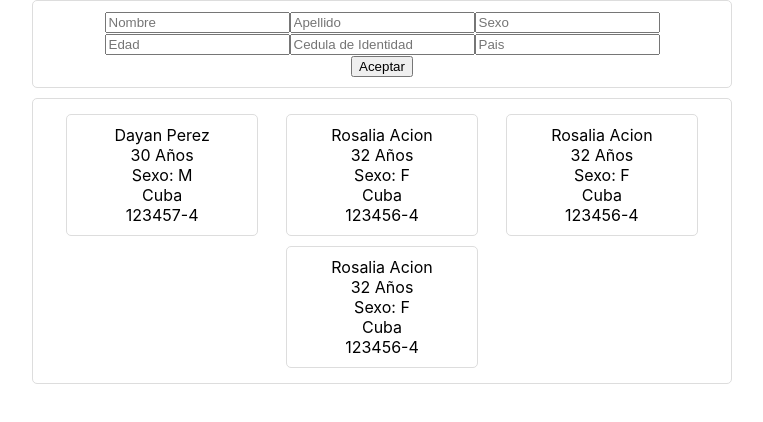
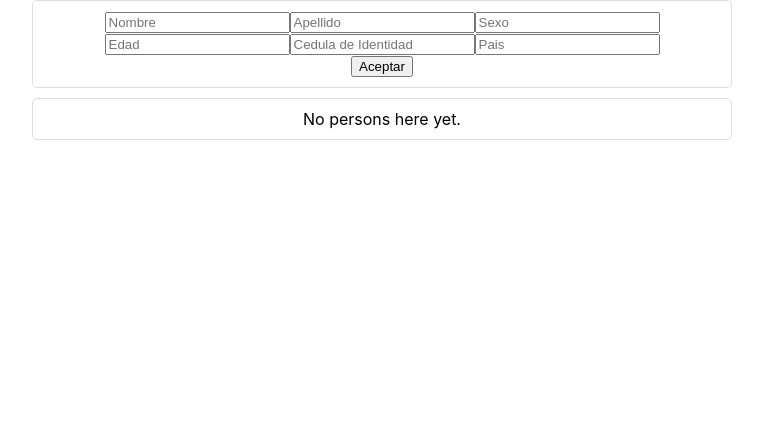
Before and after one commit to rosaliaacion/person-management, a React (Create React App) app: page / in a window 1280 px wide. Shown: the top 422 px of the page, without its empty margins (258-1021 px from the left). Built offline with nearby package versions, Linux system fonts and the light colour scheme.

Commit message:
Progress
-Adding state to App.js to manage persons dynamically.

```diff
--- a/src/App.js
+++ b/src/App.js
@@ -1,3 +1,5 @@
+import { useState } from "react";
+
 import './App.css';
 
 //Importing Components here
@@ -5,48 +7,21 @@ import PersonList from "./components/PersonList";
 import NewPerson from './components/NewPerson';
 
 function App() {
-  const dummyPersons = [
-    {
-      name: 'Dayan',
-      last_name: 'Perez',
-      age: 30,
-      sex: 'M',
-      country: 'Cuba',
-      ci: '123457-4'
-    },
-    {
-      name: 'Rosalia',
-      last_name: 'Acion',
-      age: 32,
-      sex: 'F',
-      country: 'Cuba',
-      ci: '123456-4'
-    },
-    {
-      name: 'Rosalia',
-      last_name: 'Acion',
-      age: 32,
-      sex: 'F',
-      country: 'Cuba',
-      ci: '123456-4'
-    },
-    {
-      name: 'Rosalia',
-      last_name: 'Acion',
-      age: 32,
-      sex: 'F',
-      country: 'Cuba',
-      ci: '123456-4'
-    },
-  ]
+
+  const [persons, setPersons] = useState([]);
+
+  const onNewPersonAddHandler = (person) => {
+    setPersons([...persons, person])
+  }
+
   return (
     <div className="App">
       <div className="App-Container">
         <div className="App-New-Person-Container">
-          <NewPerson onClickNewPerson={(payload) => console.log(payload)}/>
+          <NewPerson onClickNewPerson={onNewPersonAddHandler}/>
         </div>
         <div className="App-Person-List-Container">
-          <PersonList persons={dummyPersons}/>
+          <PersonList persons={persons} onDelete={(index) => console.log(index)}/>
         </div>
       </div>
     </div>
--- a/src/components/Person/index.jsx
+++ b/src/components/Person/index.jsx
@@ -11,6 +11,7 @@ const Person = (props) => {
                 <div>Sexo: {props.person.sex}</div>
                 <div>{props.person.country}</div>
                 <div>{props.person.ci}</div>
+                <button>Eliminar</button>
             </div>
         </>
 }
--- a/src/components/PersonList/index.jsx
+++ b/src/components/PersonList/index.jsx
@@ -6,10 +6,11 @@ const PersonList = (props) => {
                 {props.persons.length > 0 &&
                     <>
                         {props.persons.map((person, index) => {
-                        return <Person key={index} person={person}/>
+                            return <Person key={index} person={person} />
                         })}
-                </>}
-            {props.persons.length === 0 && <div>No persons here yet.</div>}
+                    </>
+                }
+                {props.persons.length === 0 && <>No persons here yet.</>}
             </div>
         </>
 }
```
Lines whose indentation alone changed are shown as unchanged.
